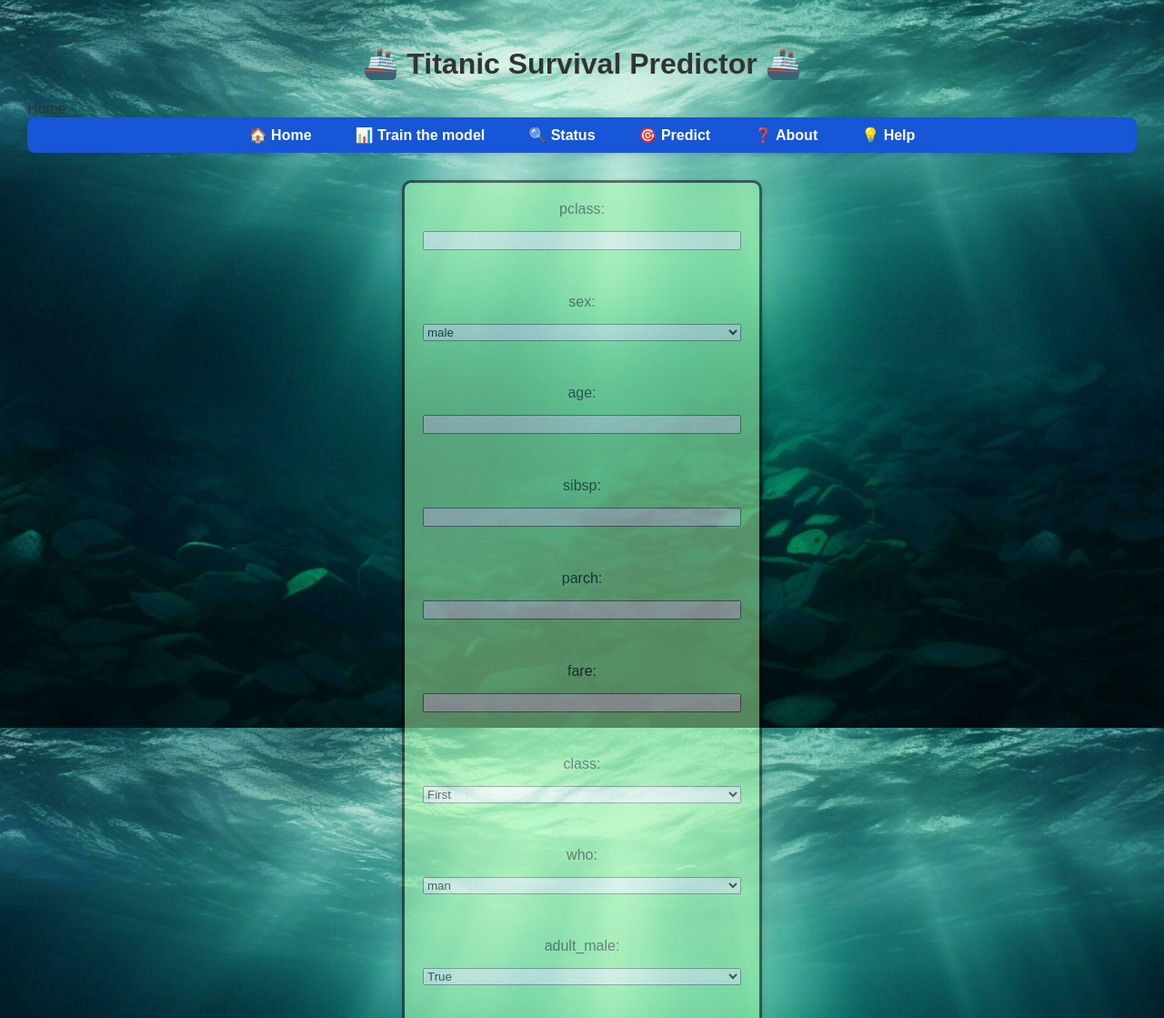
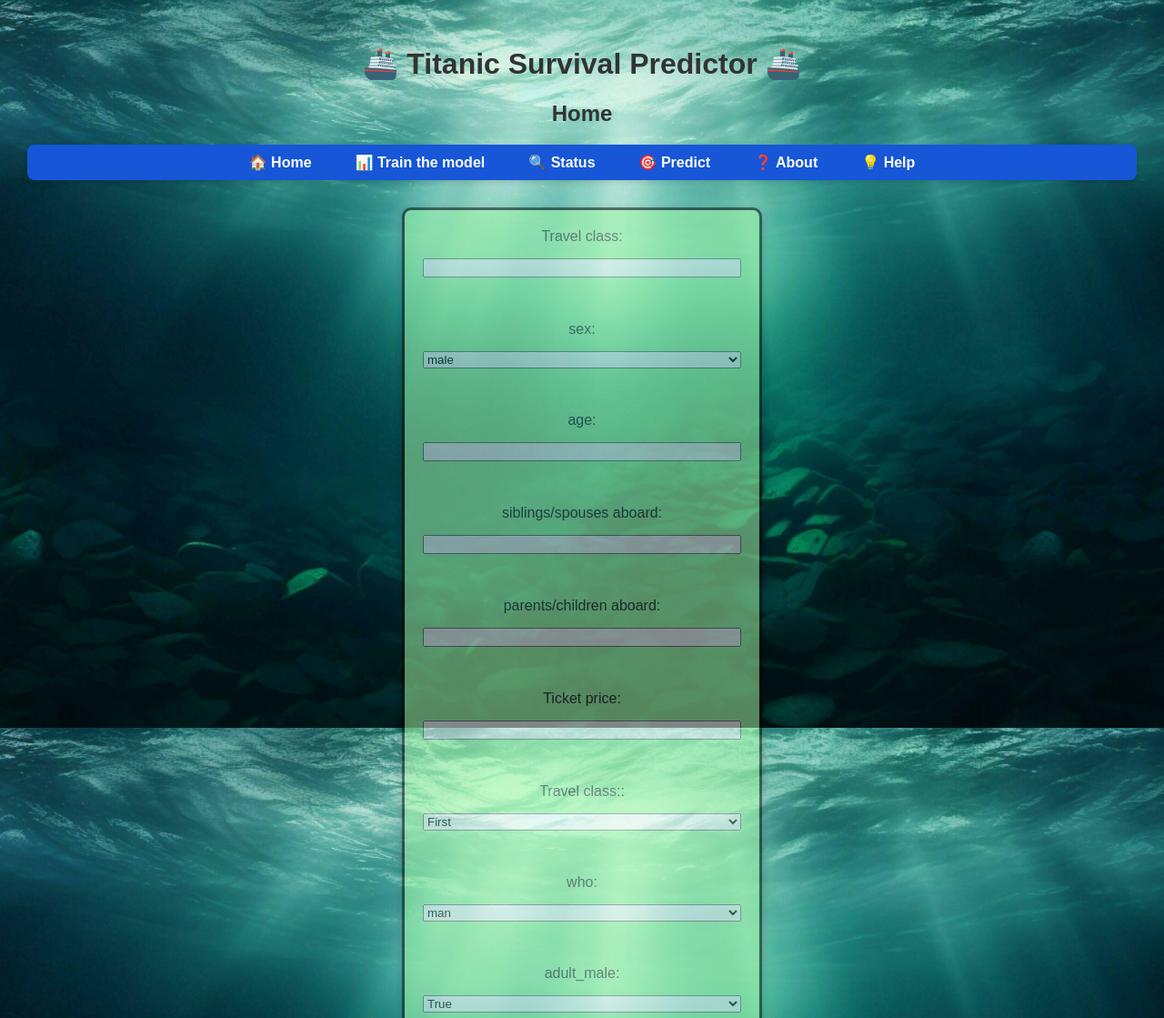
Before and after one commit to IvelinIskrenov/Titanic-Survival-Prediction, a Flask app: page / in a window 1280 px wide. Shown: the top 1119 px of the page at 91% size. Run offline with Flask 3, Linux system fonts and the light colour scheme.

Commit message:
Rename the form names and center the css file

```diff
--- a/static/style.css
+++ b/static/style.css
@@ -1,3 +1,13 @@
+title {
+    font-family: Arial, sans-serif;
+    background: #f6f9fc;
+    padding: 30px;
+    color: #333;
+    justify-content: center;
+    align-items: center;
+    height: 100vh;
+}
+
 body {
     font-family: Arial, sans-serif;
     background: #f6f9fc;
@@ -39,6 +49,10 @@ pre {
 
 h1 {
     text-align:center;
+}
+
+h2 {
+    text-align: center;
 }
 
 nav {
--- a/templates/about.html
+++ b/templates/about.html
@@ -1,6 +1,6 @@
 {% extends 'base.html' %}
 {% block title %}
-    About
+    <h2>About</h2>
 {% endblock %}
 {% block content %}
     This is about Titanic
--- a/templates/help.html
+++ b/templates/help.html
@@ -1,6 +1,6 @@
 {% extends 'base.html' %}
 {% block title %}
-    Help
+    <h2>Help</h2>
 {% endblock %}
 {% block content %}
     This about Guid
--- a/templates/index.html
+++ b/templates/index.html
@@ -1,11 +1,11 @@
 {% extends 'base.html' %}
 {% block title %}
-    Home
+    <h2>Home</h2>
 {% endblock %}
 {% block content %}
     <section class="form-predict">
         <form action="/predict" method="post">
-            <label>pclass:</label>
+            <label>Travel class:</label>
             <input type="number" name="pclass" min="1" max="3" required><br>
 
             <label>sex:</label>
@@ -17,16 +17,16 @@
             <label>age:</label>
             <input type="number" step="0.1" name="age"><br>
 
-            <label>sibsp:</label>
+            <label>siblings/spouses aboard:</label>
             <input type="number" name="sibsp"><br>
 
-            <label>parch:</label>
+            <label>parents/children aboard:</label>
             <input type="number" name="parch"><br>
 
-            <label>fare:</label>
+            <label>Ticket price:</label>
             <input type="number" step="0.1" name="fare"><br>
 
-            <label>class:</label>
+            <label>Travel class::</label>
             <select name="class">
                 <option value="First">First</option>
                 <option value="Second">Second</option>
```
